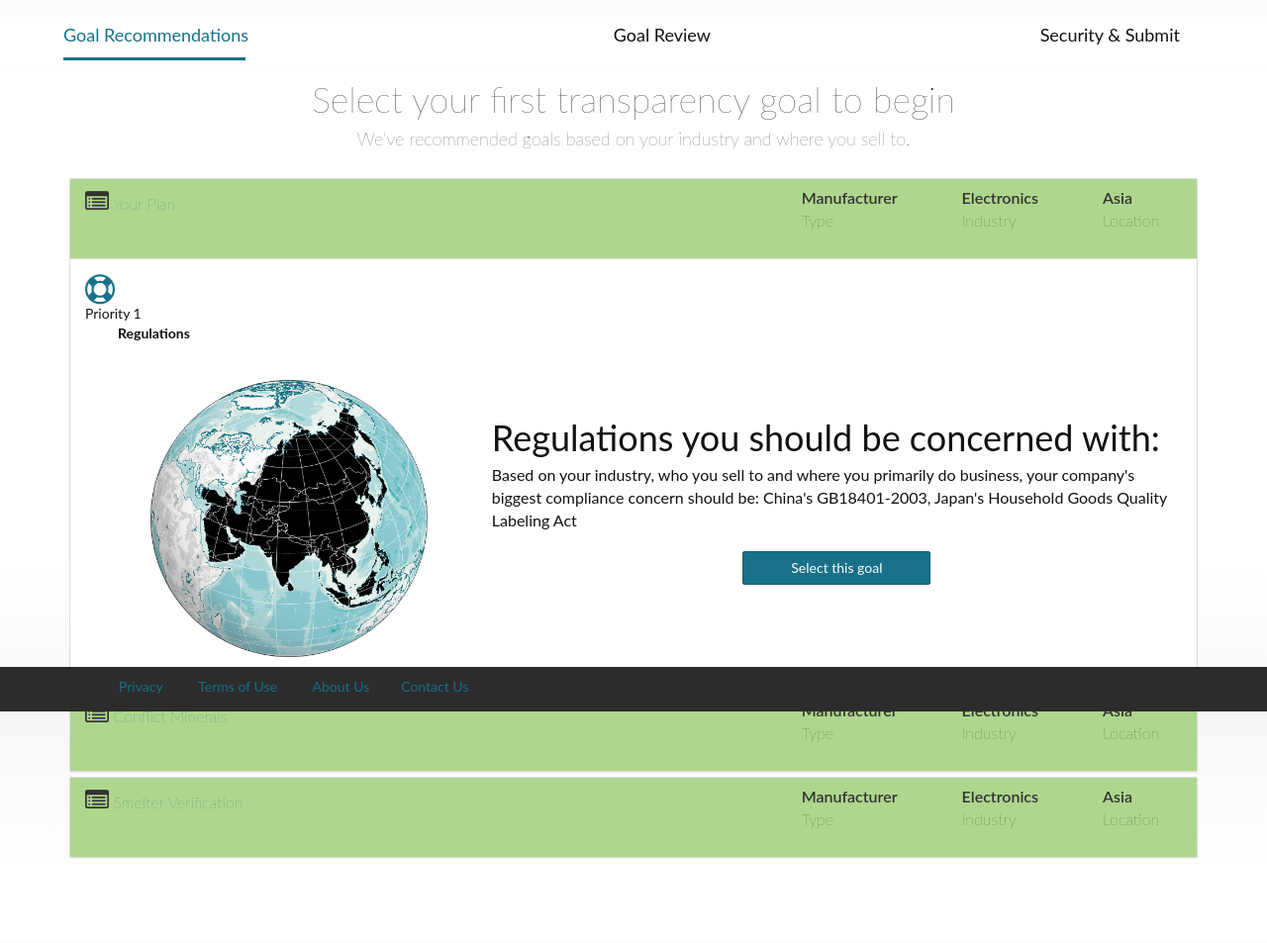
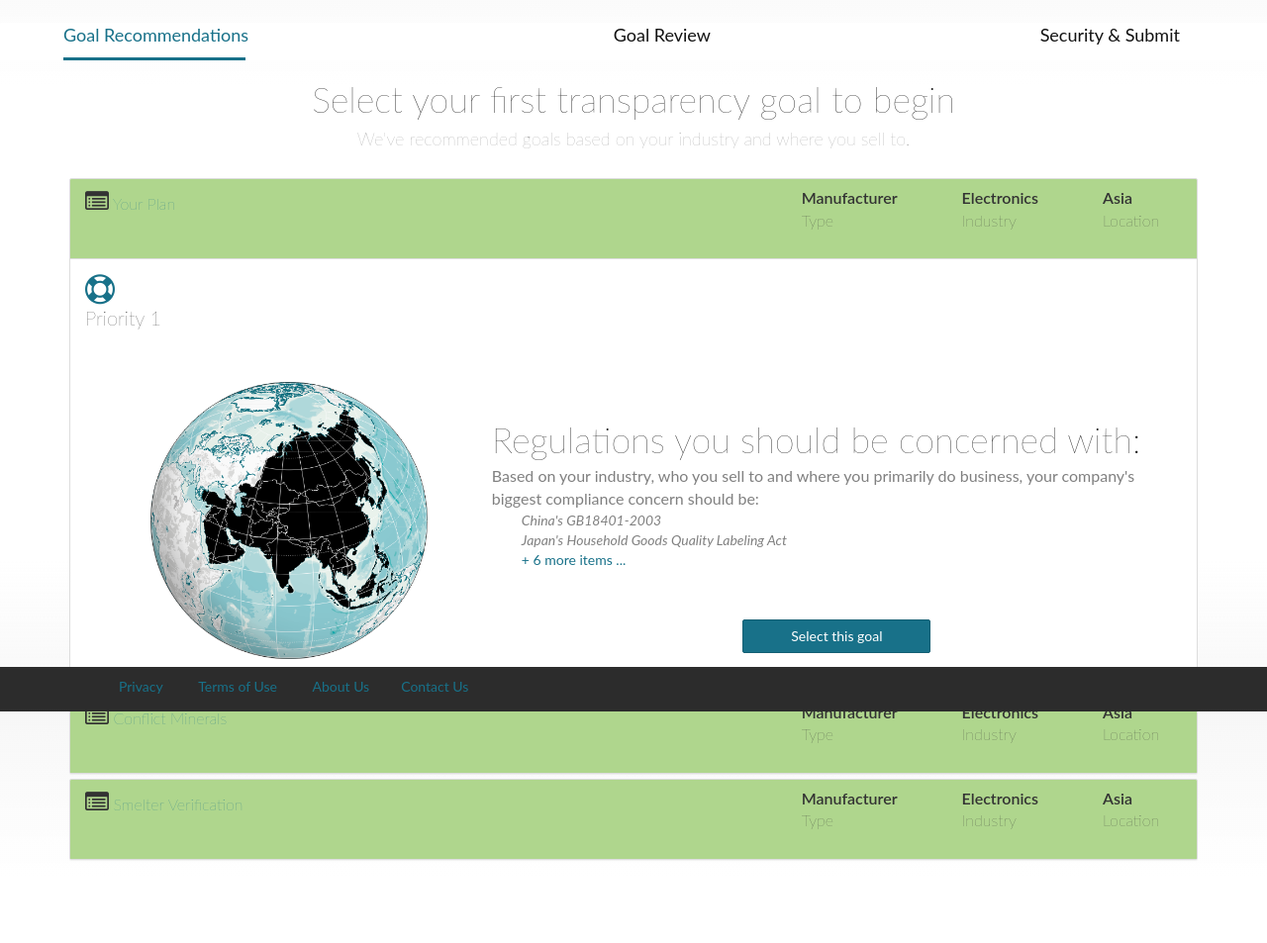
Before and after one commit to JonRichardson/SIProject, a PHP site: page / in a window 1280 px wide. Shown: the part 81-1034 px from the top of the page at 99% size. Before the commit the page ends 948 px from the top, so only its background shows below. Run offline with PHP 8.4, Linux system fonts and the light colour scheme; some libraries are stand-ins or nearby versions.

Commit message:
added modal to Results Page 1

```diff
--- a/index.html
+++ b/index.html
@@ -89,13 +89,13 @@
 </div>
 
 
-<!-- Collapsable panels below -->
+
 <div class="head">
-      <h1 style="text-align: center;"> Select your first transparency goal to begin </h1>
-      <h4 style="text-align: center;"> We've recommended goals based on your industry and where you sell to.</h4>
+      <h1 class="headingh1"> Select your first transparency goal to begin </h1>
+      <h4 class="headingh4"> We've recommended goals based on your industry and where you sell to.</h4>
     </br>
 </div>
-
+<!-- Collapsable panels below -->
 <div class="container">
   <div class="panel-group" id="accordion">
 
@@ -105,8 +105,8 @@
         <div class="row">
           <div class="col-sm-6">
             <i class="fa fa-list-alt" style="font-size: 1.5em"aria-hidden="true"></i>
-            <a class="accordion-toggle" data-toggle="collapse" data-parent="#accordion" href="#collapseOne">
-              <span style="text-align: left;"> Your Plan</span>
+            <a class="accordion-toggle yourPlan" data-toggle="collapse" data-parent="#accordion" href="#collapseOne">
+              <span class="planheader" style="text-align: left;">Your Plan</span>
             </a>
           </div>
           <div class="col-sm-6">
@@ -137,19 +137,23 @@
 
     <div id="collapseOne" class="panel-collapse collapse in">
       <div class="panel-body fixed-panel">
-
         <div class="iconDiv">
-          <i class="fa fa-life-ring" aria-hidden="true" style="font-size: 30px;"></i> Priority 1
-          <p style="text-indent: 33px;"><b>   Regulations</b></p></br>
+          <i class="fa fa-life-ring" aria-hidden="true"></i> <span class="priority">Priority 1</span>
+          </br>
         </div></br>
         <div class="mapDiv2">
           <img id="map" src="asia_globe.png" height="280" width="280">
         </div>
         </br>
         </br>
-        <span style="font-size: 36px;">Regulations you should be concerned with:</span></br>
-        <span style="font-size: 16px;">Based on your industry, who you sell to and where you primarily do business, your company's biggest compliance concern should be:
-        China's GB18401-2003, Japan's Household Goods Quality Labeling Act </span>
+        <span class="regulations">Regulations you should be concerned with:</span></br>
+        <span class="industry">Based on your industry, who you sell to and where you primarily do business, your company's biggest compliance concern should be:</span>
+
+          <ul class="regList">
+            <li><em>China's GB18401-2003</em></li>
+            <li><em>Japan's Household Goods Quality Labeling Act</em></li>
+            <li class="moreItems" style="color: red;"><a href="register.html" data-toggle="modal" data-target="#myModal"> + 6 more items ...</a></li>
+          </ul>
       </br>
       </br>
 
@@ -168,13 +172,12 @@
       <div class="row">
         <div class="col-sm-6">
           <i class="fa fa-list-alt" style="font-size: 1.5em"aria-hidden="true"></i>
-          <a class="accordion-toggle" data-toggle="collapse" data-parent="#accordion" href="#collapse2">
+          <a class="accordion-toggle yourPlan" data-toggle="collapse" data-parent="#accordion" href="#collapse2">
             <span style="text-align: left;"> Conflict Minerals</span>
           </a>
         </div>
 
         <div class="col-sm-6">
-
               <div style="text-align: right" class="pull-right">
               <table style="width:100%">
               <tr>
@@ -210,7 +213,7 @@
         <div class="row">
           <div class="col-sm-6">
             <i class="fa fa-list-alt" style="font-size: 1.5em"aria-hidden="true"></i>
-            <a class="accordion-toggle" data-toggle="collapse" data-parent="#accordion" href="#collapse3">
+            <a class="accordion-toggle yourPlan" data-toggle="collapse" data-parent="#accordion" href="#collapse3">
               <span style="text-align: left;"> Smelter Verification</span>
             </a>
           </div>
@@ -249,8 +252,37 @@
 </div>
 
 
+<!-- Modal -->
+<div class="modal fade" id="myModal" tabindex="-1" role="dialog" aria-labelledby="myModalLabel">
+  <div class="modal-dialog" role="document">
+    <div class="modal-content">
+      <div class="modal-header">
+        <button type="button" class="close" data-dismiss="modal" aria-label="Close"><span aria-hidden="true">&times;</span></button>
+        <h4 class="modal-title" id="myModalLabel">You'll need to sign up to see the other goals.  You can click the button below to review the available goals on the next page.</h4>
+      </div>
+      <div class="modal-footer">
+        <button type="button" data-dismiss="modal" class="btn btn-primary">Stay on Page</button>
+        <button type="button" onclick="location.href='index2.html'" class="btn btn-primary" data-dismiss="modal">Learn more on next page</button>
+        <!-- <button type="button" onclick="location.href='register.html'" class="btn btn-primary">Sign Up</button> -->
+      </div>
+    </div>
+  </div>
+</div>
+
+<!-- This is an animation for the modal -->
+<script>
+    document.addEventListener('DOMContentLoaded', function() {
+        document.getElementById('element').addEventListener('click', function( e ) {
+            Custombox.open({
+                target: '#modal',
+                effect: 'slide'
+            });
+            e.preventDefault();
+        });
+    });
+</script>
+
 <!-- This is the sticky footer -->
-
           <div class="footer navbar-fixed-bottom">
             <div class="container">
               <ul>
--- a/test.css
+++ b/test.css
@@ -12,6 +12,17 @@
 .regulations {
   font-size: 20px;
 }
+
+/* This is for the headings h1 and h4 */
+.headingh1 {
+  text-align: center;
+}
+
+.headingh4 {
+  text-align: center;
+  color: grey;
+}
+
 /* This is for the custom progress bar */
 .progress {
   background: #ffffff;
@@ -46,8 +57,33 @@ h4 {
   height: 80px;
 }
 
+.accordion-toggle.yourPlan {
+  text-decoration: none;
+}
+
+.regulations {
+  font-size: 36px;
+  font-weight: 100;
+}
+.industry {
+  font-size: 16px;
+  color: grey;
+}
+
+.regList {
+  list-style:none;
+  color: grey;
+  text-indent: 30px;
+}
+
 .iconDiv {
   display: inline-grid;
+  font-size: 30px;
+}
+
+.priority {
+  font-size: 20px;
+  font-weight: lighter;
 }
 .inputPageVariables {
   padding: 0 50px 5px 15px;
@@ -62,7 +98,10 @@ h4 {
   padding: 0 15px 0 15px;
   font-style: normal;
   font-weight: 100;
+}
 
+.moreItems a {
+  text-decoration: none;
 }
 
 /* This is for the round map picture for results pages */
```
